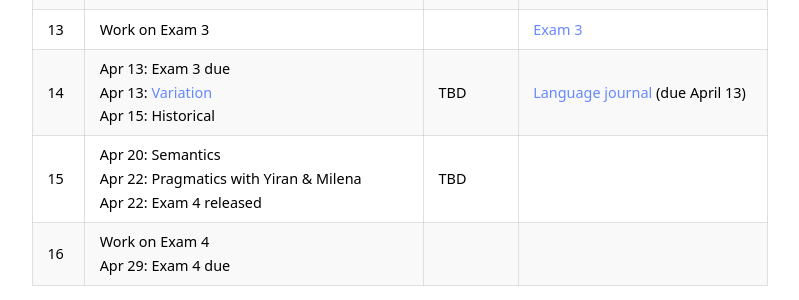
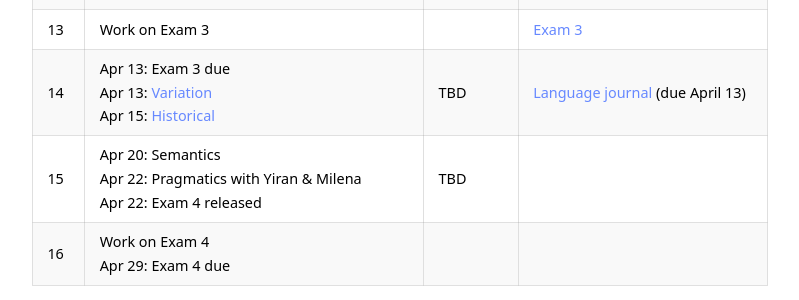
Before and after one commit to kschuler/ling001, a Jekyll site: the page built from index.md, in a window 1280 px wide and 900 px high, scrolled down 3535 px. Shown: the part 154-454 px from the top of the window, without its empty margins (240-1039 px from the left). Built offline with Jekyll 4.4.1, drawn with Linux system fonts in a browser that asks for light colours; part of the change alters nothing that is shown.

```diff
--- a/index.md
+++ b/index.md
@@ -96,7 +96,7 @@ Wk  | Lecture | Readings | Resources
 11 | Mar 23: [Morphology I](resources/Ling001-20A-13-Morphology1-pdf.pdf)<br>Mar 25: [Morphology II](resources/Ling001-20A-14-Morphology2.pdf) | [Ch 4](https://app.perusall.com/courses/intro-to-linguistics-1/chapter-4-4-1-4-5?assignmentId=pxa2xEZE3KQXDioBC&part=1) | [Study Guide 11](resources/studyguide-week11.pdf)<br>[Practice Problems 11](resources/practiceproblems-week11.pdf)<br>[Solutions 11](resources/solutions-week11.pdf)
 12 | Mar 30: [Syntax I](resources/Ling001-20A-15-Syntax1.pdf) <br> Apr 1: [Syntax II](resources/Ling001-20A-16-Syntax2.pdf) <br> Apr 3: **Exam 3 released**| [Ch 5](https://app.perusall.com/courses/intro-to-linguistics-1/chapter-5-19?assignmentId=i7tR6HdzMEfCB99ck&part=1) | [Study Guide 12](resources/studyguide-week12.pdf)<br>[Practice Problems 12](resources/practiceproblems-week12.pdf)<br>[Solutions 12](resources/solutions-week12.pdf)
 13 | **Work on Exam 3**| | [Exam 3](resources/Ling001-20A-Exam3.pdf)
-14 | Apr 13: **Exam 3 due**<br> Apr 13: [Variation](resources/Ling001-20A-19-Variation.pdf) <br> Apr 15: Historical | TBD | [Language journal](resources/language-journal-assignment) (due April 13)
+14 | Apr 13: **Exam 3 due**<br> Apr 13: [Variation](resources/Ling001-20A-19-Variation.pdf) <br> Apr 15: [Historical](resources/Ling001-20A-20-Historical.pdf) | TBD | [Language journal](resources/language-journal-assignment) (due April 13)
 15 | Apr 20: Semantics <br> Apr 22: Pragmatics with Yiran & Milena<br>Apr 22: **Exam 4 released** | TBD |
 16 | **Work on Exam 4**<br>Apr 29: **Exam 4 due** |  |
 
```
